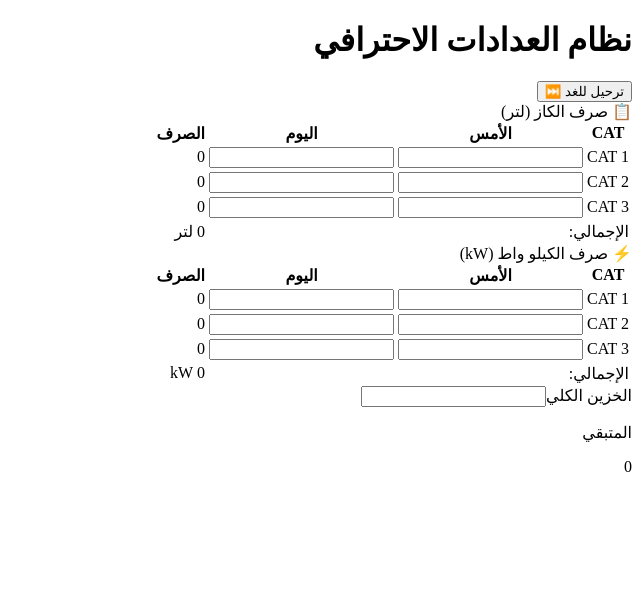
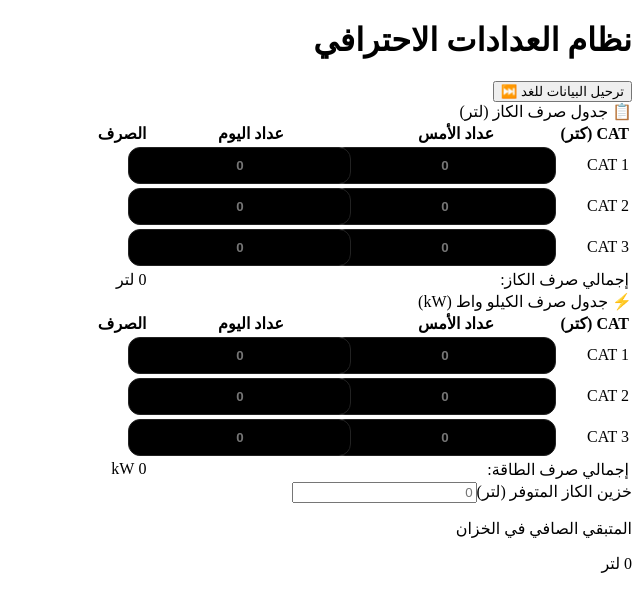
Before and after one commit to Alosh1990/generator-app, a Next.js app: page / in a window 1280 px wide. Shown: the top 612 px of the page, without its empty margins (640-1280 px from the left). Built offline with nearby package versions, Linux system fonts and the light colour scheme.

Commit message:
Rename GeneratorApp to GeneratorFinalSystem and refactor

```diff
--- a/src/app/page.tsx
+++ b/src/app/page.tsx
@@ -1,17 +1,28 @@
 "use client";
 import React, { useState, useEffect, useMemo } from 'react';
 
-export default function GeneratorApp() {
+export default function GeneratorFinalSystem() {
   const [mounted, setMounted] = useState(false);
-  const [fuelRows, setFuelRows] = useState([{ name: 'CAT 1', yesterday: '', today: '' }, { name: 'CAT 2', yesterday: '', today: '' }, { name: 'CAT 3', yesterday: '', today: '' }]);
-  const [kwRows, setKwRows] = useState([{ name: 'CAT 1', yesterday: '', today: '' }, { name: 'CAT 2', yesterday: '', today: '' }, { name: 'CAT 3', yesterday: '', today: '' }]);
+
+  const [fuelRows, setFuelRows] = useState([
+    { name: 'CAT 1', yesterday: '', today: '' },
+    { name: 'CAT 2', yesterday: '', today: '' },
+    { name: 'CAT 3', yesterday: '', today: '' },
+  ]);
+
+  const [kwRows, setKwRows] = useState([
+    { name: 'CAT 1', yesterday: '', today: '' },
+    { name: 'CAT 2', yesterday: '', today: '' },
+    { name: 'CAT 3', yesterday: '', today: '' },
+  ]);
+
   const [initialStock, setInitialStock] = useState('');
 
   useEffect(() => {
     setMounted(true);
-    const savedFuel = localStorage.getItem('f');
-    const savedKW = localStorage.getItem('k');
-    const savedStock = localStorage.getItem('s');
+    const savedFuel = localStorage.getItem('fuelData');
+    const savedKW = localStorage.getItem('kwData');
+    const savedStock = localStorage.getItem('fuelStock');
     if (savedFuel) setFuelRows(JSON.parse(savedFuel));
     if (savedKW) setKwRows(JSON.parse(savedKW));
     if (savedStock) setInitialStock(savedStock);
@@ -19,95 +30,145 @@ export default function GeneratorApp() {
 
   useEffect(() => {
     if (mounted) {
-      localStorage.setItem('f', JSON.stringify(fuelRows));
-      localStorage.setItem('k', JSON.stringify(kwRows));
-      localStorage.setItem('s', initialStock);
+      localStorage.setItem('fuelData', JSON.stringify(fuelRows));
+      localStorage.setItem('kwData', JSON.stringify(kwRows));
+      localStorage.setItem('fuelStock', initialStock);
     }
   }, [fuelRows, kwRows, initialStock, mounted]);
 
-  const update = (t: 'f' | 'k', i: number, f: 'y' | 't', v: string) => {
-    if (t === 'f') { const n = [...fuelRows]; n[i][f === 'y' ? 'yesterday' : 'today'] = v; setFuelRows(n); }
-    else { const n = [...kwRows]; n[i][f === 'y' ? 'yesterday' : 'today'] = v; setKwRows(n); }
+  const updateValue = (type: 'fuel' | 'kw', index: number, field: 'yesterday' | 'today', val: string) => {
+    if (type === 'fuel') {
+      const updated = [...fuelRows];
+      updated[index][field] = val;
+      setFuelRows(updated);
+    } else {
+      const updated = [...kwRows];
+      updated[index][field] = val;
+      setKwRows(updated);
+    }
+  };
+
+  const moveToTomorrow = () => {
+    if (confirm("هل تريد ترحيل أرقام اليوم لتصبح أرقام الأمس؟")) {
+      const newInitialStock = totals.remaining.toString();
+      setFuelRows(fuelRows.map(r => ({ ...r, yesterday: r.today, today: '' })));
+      setKwRows(kwRows.map(r => ({ ...r, yesterday: r.today, today: '' })));
+      setInitialStock(newInitialStock);
+    }
   };
 
   const totals = useMemo(() => {
-    const fSum = fuelRows.map(r => (parseFloat(r.today) || 0) - (parseFloat(r.yesterday) || 0));
-    const kSum = kwRows.map(r => (parseFloat(r.today) || 0) - (parseFloat(r.yesterday) || 0));
-    const tF = fSum.reduce((a, b) => a + (b > 0 ? b : 0), 0);
-    const tK = kSum.reduce((a, b) => a + (b > 0 ? b : 0), 0);
-    return { fSum, kSum, tF, tK, rem: (parseFloat(initialStock) || 0) - tF };
+    const fuelSums = fuelRows.map(r => (parseFloat(r.today) || 0) - (parseFloat(r.yesterday) || 0));
+    const totalFuel = fuelSums.reduce((a, b) => a + (b > 0 ? b : 0), 0);
+    const kwSums = kwRows.map(r => (parseFloat(r.today) || 0) - (parseFloat(r.yesterday) || 0));
+    const totalKW = kwSums.reduce((a, b) => a + (b > 0 ? b : 0), 0);
+    const remaining = (parseFloat(initialStock) || 0) - totalFuel;
+    return { fuelSums, totalFuel, kwSums, totalKW, remaining };
   }, [fuelRows, kwRows, initialStock]);
 
   if (!mounted) return null;
 
   return (
-    <div className="min-h-screen bg-black text-white p-4 md:p-8 font-sans text-right" dir="rtl">
-      <div className="max-w-4xl mx-auto space-y-6">
-        <div className="flex justify-between items-center border-b border-white/10 pb-4">
-          <h1 className="text-xl font-black text-blue-500">نظام العدادات الاحترافي</h1>
-          <button onClick={() => { if(confirm("ترحيل الأرقام؟")){ setInitialStock(totals.rem.toString()); setFuelRows(fuelRows.map(r=>({...r, yesterday:r.today, today:''}))); setKwRows(kwRows.map(r=>({...r, yesterday:r.today, today:''}))); } }} className="bg-emerald-600 px-4 py-2 rounded-xl text-xs font-bold">ترحيل للغد ⏭️</button>
+    <div className="min-h-screen bg-[#050505] text-white p-4 md:p-8 font-sans" dir="rtl">
+      <div className="max-w-5xl mx-auto space-y-8 text-right">
+
+        <div className="flex justify-between items-center border-b border-white/10 pb-6 flex-wrap gap-4">
+          <h1 className="text-2xl font-black text-blue-500 underline decoration-blue-900 underline-offset-8">نظام العدادات الاحترافي</h1>
+          <button onClick={moveToTomorrow} className="bg-emerald-600 hover:bg-emerald-500 text-white px-6 py-2 rounded-2xl font-bold transition-all shadow-lg shadow-emerald-900/20 active:scale-95 text-sm">
+            ترحيل البيانات للغد ⏭️
+          </button>
         </div>
 
         {/* جدول الكاز */}
-        <div className="bg-[#111] rounded-2xl border border-white/5 overflow-hidden">
-          <div className="p-3 bg-blue-600/10 text-blue-400 font-bold text-sm">📋 صرف الكاز (لتر)</div>
-          <table className="w-full text-center text-sm">
-            <thead className="bg-white/5 text-slate-500">
-              <tr><th className="p-3">CAT</th><th className="p-3">الأمس</th><th className="p-3">اليوم</th><th className="p-3 text-emerald-400">الصرف</th></tr>
+        <div className="bg-[#111] rounded-3xl border border-white/5 overflow-hidden shadow-2xl">
+          <div className="p-4 bg-blue-600/10 text-blue-400 font-bold border-b border-white/5">📋 جدول صرف الكاز (لتر)</div>
+          <div className="overflow-x-auto">
+            <table className="w-full text-center min-w-[400px]">
+              <thead className="bg-white/5 text-slate-500 text-xs">
+                <tr>
+                  <th className="p-4">CAT (كتر)</th>
+                  <th className="p-4">عداد الأمس</th>
+                  <th className="p-4 text-blue-400">عداد اليوم</th>
+                  <th className="p-4 text-emerald-400">الصرف</th>
+                </tr>
               </thead>
-            <tbody>
-              {fuelRows.map((r, i) => (
-                <tr key={i} className="border-t border-white/5">
-                  <td className="p-3 font-bold">{r.name}</td>
-                  <td><input type="number" value={r.yesterday} onChange={e=>update('f', i, 'y', e.target.value)} className="w-20 bg-black border border-white/10 p-1 rounded text-center" /></td>
-                  <td><input type="number" value={r.today} onChange={e=>update('f', i, 't', e.target.value)} className="w-20 bg-black border border-blue-500/30 p-1 rounded text-center" /></td>
-                  <td className="text-emerald-400 font-bold">{totals.fSum[i] > 0 ? totals.fSum[i] : 0}</td>
+              <tbody className="divide-y divide-white/5 font-bold">
+                {fuelRows.map((row, idx) => (
+                  <tr key={idx}>
+                    <td className="p-4 text-slate-300 font-black">{row.name}</td>
+                    <td className="p-4"><input type="number" value={row.yesterday} onChange={(e)=>updateValue('fuel', idx, 'yesterday', e.target.value)} className="input-field" placeholder="0" /></td>
+                    <td className="p-4"><input type="number" value={row.today} onChange={(e)=>updateValue('fuel', idx, 'today', e.target.value)} className="input-field border-blue-500/30" placeholder="0" /></td>
+                    <td className="p-4 text-xl text-emerald-400">{totals.fuelSums[idx] > 0 ? totals.fuelSums[idx].toLocaleString() : 0}</td>
                   </tr>
                 ))}
-              <tr className="bg-white/5 font-bold">
-                <td colSpan={3} className="p-3 text-left">الإجمالي:</td>
-                <td className="p-3 text-emerald-400 text-lg">{totals.tF} لتر</td>
+                <tr className="bg-white/5 font-black text-xl border-t-2 border-white/10">
+                  <td colSpan={3} className="p-5 text-left pr-10 text-slate-400">إجمالي صرف الكاز:</td>
+                  <td className="p-5 text-emerald-500">{totals.totalFuel.toLocaleString()} لتر</td>
                 </tr>
               </tbody>
             </table>
           </div>
+        </div>
 
         {/* جدول الكيلو واط */}
-        <div className="bg-[#111] rounded-2xl border border-white/5 overflow-hidden">
-          <div className="p-3 bg-emerald-600/10 text-emerald-400 font-bold text-sm">⚡ صرف الكيلو واط (kW)</div>
-          <table className="w-full text-center text-sm">
-            <thead className="bg-white/5 text-slate-500">
-              <tr><th className="p-3">CAT</th><th className="p-3">الأمس</th><th className="p-3">اليوم</th><th className="p-3 text-blue-400">الصرف</th></tr>
+        <div className="bg-[#111] rounded-3xl border border-white/5 overflow-hidden shadow-2xl">
+          <div className="p-4 bg-emerald-600/10 text-emerald-400 font-bold border-b border-white/5">⚡ جدول صرف الكيلو واط (kW)</div>
+          <div className="overflow-x-auto">
+            <table className="w-full text-center min-w-[400px]">
+              <thead className="bg-white/5 text-slate-500 text-xs">
+                <tr>
+                  <th className="p-4">CAT (كتر)</th>
+                  <th className="p-4">عداد الأمس</th>
+                  <th className="p-4 text-emerald-400">عداد اليوم</th>
+                  <th className="p-4 text-blue-400">الصرف</th>
+                </tr>
               </thead>
-            <tbody>
-              {kwRows.map((r, i) => (
-                <tr key={i} className="border-t border-white/5">
-                  <td className="p-3 font-bold">{r.name}</td>
-                  <td><input type="number" value={r.yesterday} onChange={e=>update('k', i, 'y', e.target.value)} className="w-20 bg-black border border-white/10 p-1 rounded text-center" /></td>
-                  <td><input type="number" value={r.today} onChange={e=>update('k', i, 't', e.target.value)} className="w-20 bg-black border border-emerald-500/30 p-1 rounded text-center" /></td>
-                  <td className="text-blue-400 font-bold">{totals.kSum[i] > 0 ? totals.kSum[i] : 0}</td>
+              <tbody className="divide-y divide-white/5 font-bold">
+                {kwRows.map((row, idx) => (
+                  <tr key={idx}>
+                    <td className="p-4 text-slate-300 font-black">{row.name}</td>
+                    <td className="p-4"><input type="number" value={row.yesterday} onChange={(e)=>updateValue('kw', idx, 'yesterday', e.target.value)} className="input-field" placeholder="0" /></td>
+                    <td className="p-4"><input type="number" value={row.today} onChange={(e)=>updateValue('kw', idx, 'today', e.target.value)} className="input-field border-emerald-500/30" placeholder="0" /></td>
+                    <td className="p-4 text-xl text-blue-400">{totals.kwSums[idx] > 0 ? totals.kwSums[idx].toLocaleString() : 0}</td>
                   </tr>
                 ))}
-              <tr className="bg-white/5 font-bold">
-                <td colSpan={3} className="p-3 text-left">الإجمالي:</td>
-                <td className="p-3 text-blue-400 text-lg">{totals.tK} kW</td>
+                <tr className="bg-white/5 font-black text-xl border-t-2 border-white/10">
+                  <td colSpan={3} className="p-5 text-left pr-10 text-slate-400">إجمالي صرف الطاقة:</td>
+                  <td className="p-5 text-blue-500">{totals.totalKW.toLocaleString()} kW</td>
                 </tr>
               </tbody>
             </table>
           </div>
+        </div>
 
         {/* المخزون */}
-        <div className="grid grid-cols-2 gap-4">
-          <div className="bg-[#111] p-4 rounded-2xl border border-white/5 shadow-xl">
-            <span className="text-[10px] text-slate-500 block mb-1">الخزين الكلي</span>
-            <input type="number" value={initialStock} onChange={e=>setInitialStock(e.target.value)} className="w-full bg-black border border-blue-500/20 p-2 rounded text-xl text-blue-400 font-bold outline-none" />
+        <div className="grid grid-cols-1 md:grid-cols-2 gap-6 items-center">
+          <div className="bg-[#111] p-8 rounded-[2.5rem] border border-white/5 space-y-3 shadow-xl">
+            <span className="text-[10px] font-black text-slate-500 uppercase tracking-widest block mr-2">خزين الكاز المتوفر (لتر)</span>
+            <input type="number" value={initialStock} onChange={(e)=>setInitialStock(e.target.value)} className="w-full bg-black border border-blue-500/30 p-5 rounded-2xl text-3xl font-black text-blue-400 outline-none focus:border-blue-500" placeholder="0" />
           </div>
-          <div className="bg-blue-600 p-4 rounded-2xl text-center">
-            <p className="text-[10px] text-blue-200">المتبقي</p>
-            <p className="text-2xl font-black">{totals.rem.toLocaleString()}</p>
+          <div className="bg-blue-600 p-8 rounded-[2.5rem] text-center shadow-2xl shadow-blue-900/20">
+            <p className="text-xs font-bold text-blue-200 mb-2">المتبقي الصافي في الخزان</p>
+            <p className="text-5xl font-black">{totals.remaining.toLocaleString()} <span className="text-sm font-normal opacity-70">لتر</span></p>
           </div>
         </div>
       </div>
+
+      <style jsx>{`
+        .input-field {
+          width: 100%;
+          background: #000;
+          border: 1px solid #222;
+          padding: 10px;
+          border-radius: 12px;
+          text-align: center;
+          font-weight: 800;
+          color: white;
+          outline: none;
+        }
+        .input-field:focus { border-color: #3b82f6; }
+        input::-webkit-outer-spin-button, input::-webkit-inner-spin-button { -webkit-appearance: none; margin: 0; }
+      `}</style>
     </div>
   );
 }
```
Lines whose indentation alone changed are shown as unchanged.
